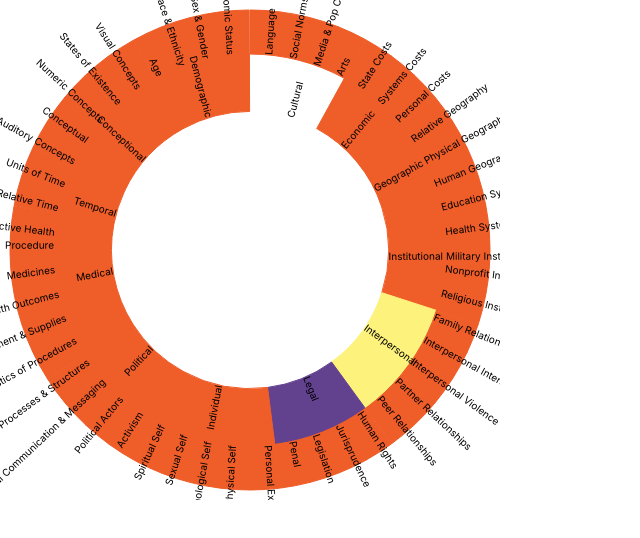
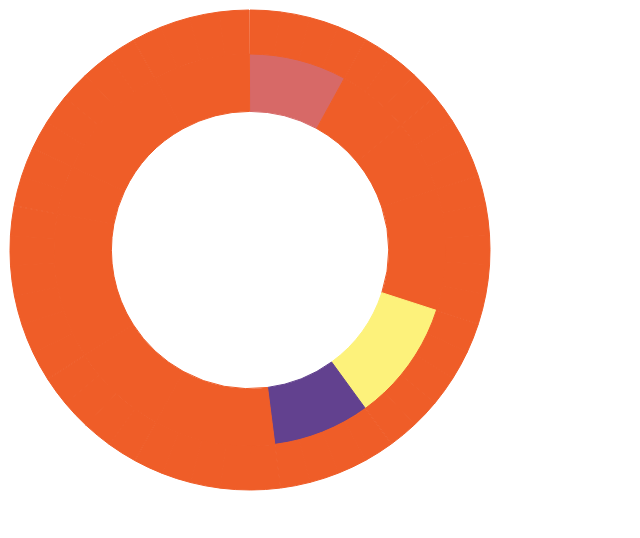
Before and after one commit to ghoagland-flatiron/advokit, a React (Create React App) app: page / in a window 1280 px wide. Shown: the top 538 px of the page, without its empty margins (0-640 px from the left). Built offline with nearby package versions, Linux system fonts and the light colour scheme.

Commit message:
labels fixed

```diff
--- a/src/SunburstDiagram.js
+++ b/src/SunburstDiagram.js
@@ -1,12 +1,11 @@
 import React, { Component } from 'react'
-import { Sunburst } from 'react-vis';
+import { Sunburst, LabelSeries } from 'react-vis';
 import data from './domains'
 
 
 const LABEL_STYLE = {
-  fontSize: '10px',
-  // textAnchor: 'middle'
-
+  fontSize: '15px',
+  textAnchor: 'middle'
 };
 
 class SunburstDiagram extends Component {
@@ -15,30 +14,28 @@ class SunburstDiagram extends Component {
     labelText: ""
   }
 
+  mouseOverHandler = (node) => {
+    this.setState({ labelText: node.title })
+  }
+
   render() {
-    const newChildren = data.children.map(point => ({
-      ...point,
-      labelStyle: LABEL_STYLE,
-      children: point.children.map(subpt => ({...subpt, labelStyle: LABEL_STYLE}))
-    }))
-
-    const newData = {...data, children: newChildren}
     return (
       <Sunburst
         hideRootNode
         height={this.props.height}
         width={this.props.width}
-        data={newData}
-
-        getLabel={d => d.title}
+        data={data}
         getSize={d => d.children.length || 500}
         padAngle={() => 0.01}
+        onValueMouseOver={this.mouseOverHandler}
       >
-
-
+        <LabelSeries
+          data={[{x: 0, y: 0, label: this.state.labelText, style: LABEL_STYLE}]}
+        />
       </Sunburst>
     )
   }
+
 }
 
 export default SunburstDiagram
--- a/src/domains.js
+++ b/src/domains.js
@@ -3,7 +3,7 @@ export default {
   children: [
     {
       title: "Cultural",
-      color: "#FFFFFF",
+      color: "#D76967",
       children: [
         {
           title: "Language",
```
